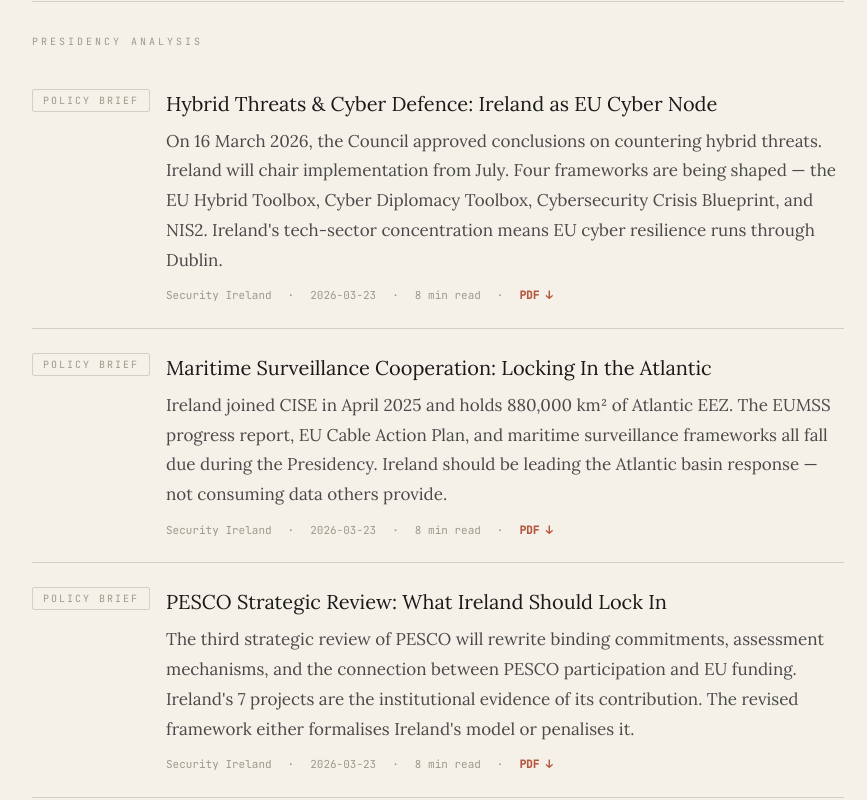
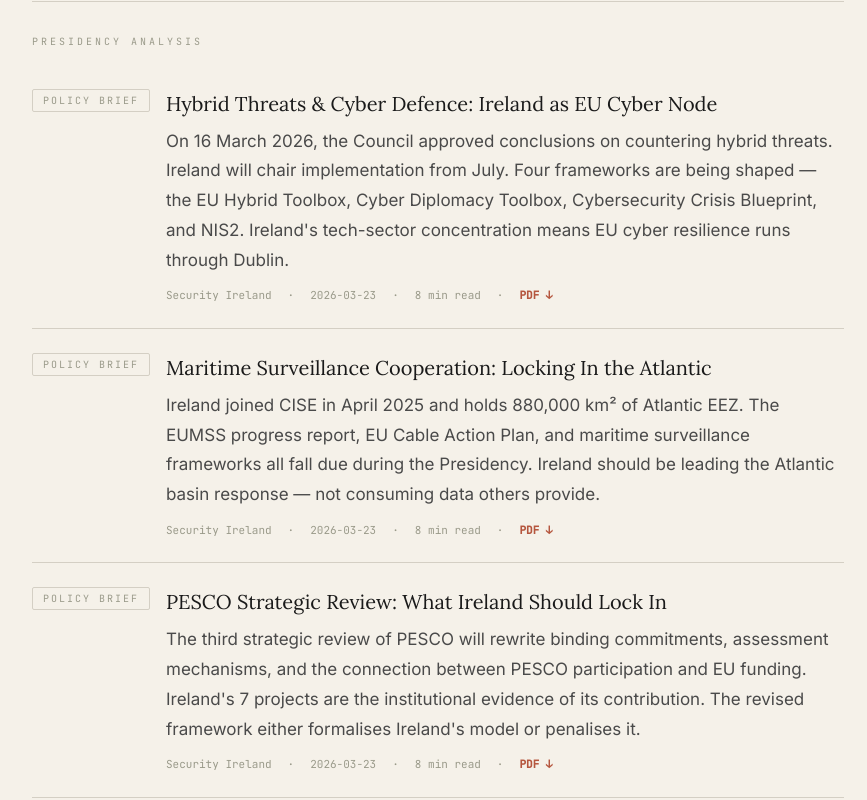
Before and after one commit to scosullivan/security-ireland, a Next.js app: page /eu-presidency in a window 1280 px wide. Shown: the part 6200-7000 px from the top of the page, without its empty margins (202-1069 px from the left). Built offline with nearby package versions, Linux system fonts and the light colour scheme.

Commit message:
Update globals.css

```diff
--- a/src/app/globals.css
+++ b/src/app/globals.css
@@ -54,7 +54,7 @@ body {
   border-top: 1px solid var(--color-rule);
 }
 
-/* Type pip badges (used in featured block, pub header) */
+/* Type pip badges */
 .type-pip {
   font-family: var(--font-mono);
   font-size: 10px;
@@ -67,83 +67,15 @@ body {
   white-space: nowrap;
 }
 
-/* Pub list items — compact inline rows */
-.pub-list-item {
-  padding: 24px 0;
-  border-bottom: 1px solid var(--color-rule);
-  display: flex;
-  gap: 20px;
-  align-items: baseline;
-  cursor: pointer;
-  transition: background 0.1s;
-  text-decoration: none;
-}
-.pub-list-item:hover {
-  margin: 0 -20px;
-  padding: 24px 20px;
-  background: rgba(237,231,219,0.5);
-}
-.pub-list-item .type-pip-inline {
-  font-family: var(--font-mono);
-  font-size: 9px;
-  letter-spacing: 1px;
-  text-transform: uppercase;
-  color: var(--color-stone);
-  white-space: nowrap;
-  min-width: 100px;
-  flex-shrink: 0;
-}
-.pub-list-item h3 {
-  font-family: var(--font-serif);
-  font-size: 17px;
-  font-weight: 600;
-  color: var(--color-ink);
-  line-height: 1.35;
-  flex: 1;
-}
-.pub-list-item .date {
-  font-family: var(--font-mono);
-  font-size: 11px;
-  color: var(--color-stone);
-  white-space: nowrap;
-  flex-shrink: 0;
-}
-
-/* Filter row */
-.filter-row {
-  display: flex;
-  gap: 16px;
-  padding-bottom: 24px;
-  border-bottom: 1px solid var(--color-rule);
-  flex-wrap: wrap;
-}
-.filter-item {
-  font-family: var(--font-mono);
-  font-size: 11px;
-  letter-spacing: 0.5px;
-  color: var(--color-stone);
-  cursor: pointer;
-  padding-bottom: 2px;
-  border: none;
-  background: none;
-  border-bottom: 1px solid transparent;
-  transition: all 0.2s;
-}
-.filter-item:hover {
-  color: var(--color-ink);
-}
-.filter-item.active {
-  color: var(--color-ink);
-  border-bottom-color: var(--color-terracotta);
-}
-
-/* Article prose — matches wireframe: Lora serif for body text */
+/* Article prose */
 .prose-si h2 {
   font-family: var(--font-serif);
-  font-size: 22px;
+  font-size: 1.5rem;
   font-weight: 400;
   color: var(--color-ink);
-  margin: 36px 0 14px;
+  margin: 2.5rem 0 1rem;
+  padding-bottom: 0.5rem;
+  border-bottom: 1.5px solid var(--color-terracotta);
 }
 .prose-si h3 {
   font-family: var(--font-serif);
@@ -153,32 +85,55 @@ body {
   margin: 2rem 0 0.75rem;
 }
 .prose-si p {
-  font-family: var(--font-serif);
-  font-size: 16px;
-  line-height: 1.85;
+  font-family: var(--font-sans);
+  font-size: 1.0625rem;
+  line-height: 1.75;
   color: var(--color-graphite);
-  margin-bottom: 20px;
-  max-width: 640px;
+  margin-bottom: 1.25rem;
 }
 .prose-si blockquote {
-  font-family: var(--font-serif);
-  font-size: 19px;
+  border-left: 3px solid var(--color-terracotta);
+  padding: 1rem 1.5rem;
+  background: var(--color-parchment);
+  margin: 1.5rem 0;
   font-style: italic;
-  color: var(--color-ink);
-  border-left: 2px solid var(--color-terracotta);
-  padding: 4px 0 4px 24px;
-  margin: 32px 0;
-  max-width: 520px;
-  line-height: 1.55;
-  background: none;
+  color: var(--color-graphite);
 }
 .prose-si ul, .prose-si ol {
-  font-family: var(--font-serif);
-  font-size: 16px;
-  line-height: 1.85;
+  font-family: var(--font-sans);
+  font-size: 1.0625rem;
+  line-height: 1.75;
   color: var(--color-graphite);
   margin-bottom: 1.25rem;
-  padding-left: 1.5rem;
+  padding-left: 1.75rem;
+}
+.prose-si ul {
+  list-style-type: disc;
+}
+.prose-si ol {
+  list-style-type: decimal;
+}
+.prose-si li {
+  margin-bottom: 0.5rem;
+  padding-left: 0.25rem;
+}
+.prose-si li::marker {
+  color: var(--color-terracotta);
+}
+.prose-si strong {
+  font-weight: 600;
+  color: var(--color-ink);
+}
+.prose-si img {
+  max-width: 100%;
+  height: auto;
+  margin: 2rem 0;
+  border-radius: 4px;
+}
+.prose-si hr {
+  border: none;
+  border-top: 1px solid var(--color-rule);
+  margin: 2.5rem 0;
 }
 .prose-si a {
   color: var(--color-terracotta);
@@ -187,97 +142,6 @@ body {
 }
 .prose-si a:hover {
   color: var(--color-copper);
-}
-
-/* Key findings */
-.key-findings {
-  margin: 32px 0;
-  padding: 24px 28px;
-  border-left: 3px solid var(--color-terracotta);
-  background-color: var(--color-parchment);
-  border-radius: 0 4px 4px 0;
-}
-.key-findings .kf-title {
-  font-family: var(--font-mono);
-  font-size: 10px;
-  letter-spacing: 3px;
-  text-transform: uppercase;
-  color: var(--color-terracotta);
-  margin-bottom: 16px;
-  font-weight: 600;
-}
-.key-findings ul {
-  list-style-type: disc;
-  padding-left: 20px;
-  margin: 0;
-}
-.key-findings li {
-  font-family: var(--font-serif);
-  font-size: 15px;
-  color: var(--color-ink);
-  line-height: 1.7;
-  margin-bottom: 10px;
-  padding-left: 4px;
-}
-.key-findings li::marker {
-  color: var(--color-terracotta);
-}
-
-/* Pub actions */
-.pub-actions {
-  padding: 28px 0;
-  border-top: 1.5px solid var(--color-terracotta);
-  display: flex;
-  gap: 28px;
-  align-items: baseline;
-  flex-wrap: wrap;
-}
-.action-link {
-  font-family: var(--font-mono);
-  font-size: 11px;
-  letter-spacing: 1px;
-  text-transform: uppercase;
-  color: var(--color-ink);
-  text-decoration: none;
-  padding-bottom: 2px;
-  border-bottom: 1px solid var(--color-rule);
-  transition: all 0.2s;
-}
-.action-link:hover {
-  border-color: var(--color-ink);
-}
-.action-link.primary {
-  color: var(--color-terracotta);
-  border-color: var(--color-terracotta);
-}
-
-/* Author block */
-.author-block {
-  padding: 28px 0;
-  border-top: 1px solid var(--color-rule);
-  display: flex;
-  gap: 14px;
-  align-items: flex-start;
-}
-.author-avatar {
-  width: 44px;
-  height: 44px;
-  border-radius: 50%;
-  background: var(--color-parchment);
-  flex-shrink: 0;
-}
-.author-name {
-  font-family: var(--font-serif);
-  font-weight: 600;
-  font-size: 15px;
-  color: var(--color-ink);
-  margin-bottom: 2px;
-}
-.author-role {
-  font-family: var(--font-serif);
-  font-size: 13px;
-  color: var(--color-stone);
-  font-style: italic;
 }
 
 /* Ireland SVG animation */
@@ -291,7 +155,6 @@ body {
 }
 .scrawl {
   stroke-dasharray: 2400;
-  stroke-dashoffset: 2400;
   fill: none;
   stroke-linecap: round;
   stroke-linejoin: round;
@@ -304,14 +167,17 @@ body {
 .s5 { stroke: var(--color-forest); stroke-width: 1.5; stroke-opacity: 0.25; animation: draw 2.0s ease-out forwards; animation-delay: 2.0s; }
 .s6 { stroke: var(--color-forest); stroke-width: 1.2; stroke-opacity: 0.35; animation: draw 1.8s ease-out forwards; animation-delay: 2.5s; }
 
-/* SVG animations run on load */
+/* Pause animations until anim-go class is applied */
 .ireland-svg .scrawl {
+  animation-play-state: paused;
+}
+.ireland-svg.anim-go .scrawl {
   animation-play-state: running;
 }
-.ireland-svg .dot {
+.ireland-svg.anim-go .dot {
   animation: fade-in 0.8s ease-out forwards;
 }
-.ireland-svg .dot-label {
+.ireland-svg.anim-go .dot-label {
   animation: fade-in 0.6s ease-out forwards;
 }
 
```
